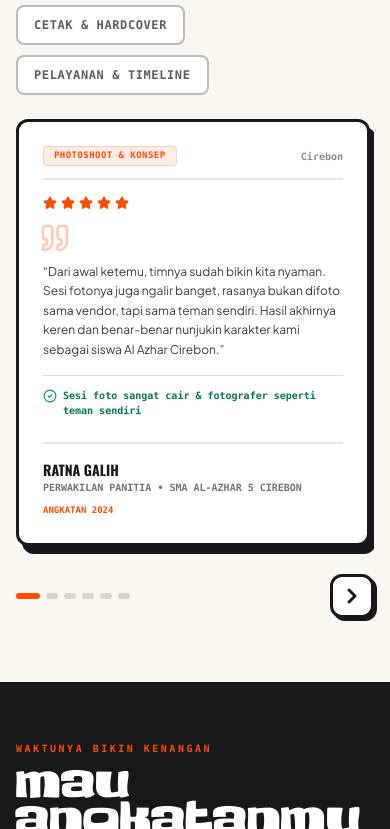
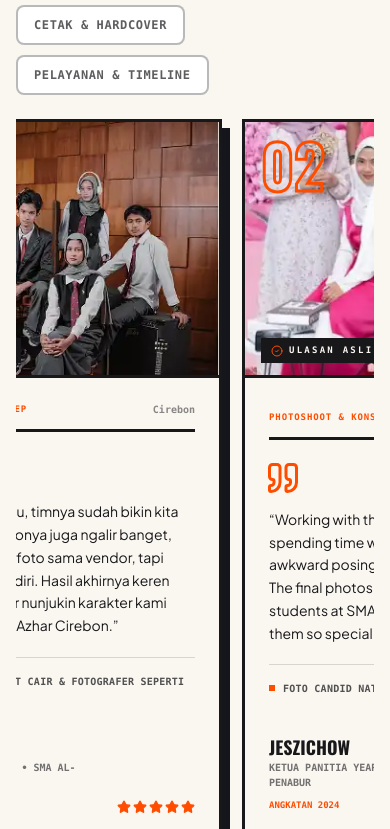
Before and after one commit to timbubadibako/fourjective, a Next.js app in the folder fourjective-fe-main/: page /testimoni in a window 390 px wide. Shown: the part 955-1784 px from the top of the page. Built offline with nearby package versions, Linux system fonts and the light colour scheme; no server answers; a web font is replaced by a local one.

Commit message:
feat: services zigzag editorials with per-pillar visuals, testimoni photo-poster cards + 5s autoplay

```diff
--- a/fourjective-fe-main/src/app/services/page.tsx
+++ b/fourjective-fe-main/src/app/services/page.tsx
@@ -88,61 +88,64 @@ function ServiceRow({
   num,
   title,
   kicker,
+  media,
   children,
-  highlight = false,
+  flip = false,
 }: {
   num: string;
   title: string;
   kicker: string;
+  media: { src: string; alt: string };
   children: React.ReactNode;
-  highlight?: boolean;
+  flip?: boolean;
 }) {
   return (
     <div data-service-row className="border-t-[3px] border-dark">
+      <div className="max-w-7xl mx-auto px-4 sm:px-8">
+        <div className="grid lg:grid-cols-12 gap-x-10 gap-y-10 py-12 sm:py-16 items-center">
+          {/* Ilustrasi layanan — zigzag: baris genap dibalik ke kanan */}
           <div
-        className={`max-w-7xl mx-auto px-4 sm:px-8 ${
-          highlight ? "bg-orange text-[#FAF6F0] -mx-4 sm:-mx-8 px-8 sm:px-16" : ""
-        }`}
+            data-row-fx
+            className={`lg:col-span-5 ${flip ? "lg:order-2" : ""}`}
           >
-        <div className="grid lg:grid-cols-12 gap-x-10 gap-y-6 py-12 sm:py-16">
-          {/* Nomor + Nama Pilar (kolom kiri) */}
-          <div className="lg:col-span-4 flex lg:block items-start gap-4">
-            {/* Nomor raksasa — ghost outline (High-Voltage signature) */}
+            <div className="relative border-3 border-dark bg-[#FAF6F0] shadow-[8px_9px_0_0_#FF4D00]">
+              <span className="absolute -top-4 -left-3 bg-dark text-[#FAF6F0] font-mono text-[9px] font-bold uppercase tracking-[0.3em] px-3 py-1.5">
+                <span className="text-orange">{num}</span>
+                <span className="mx-1.5 text-[#FAF6F0]/40">·</span>
+                FOURJECTIV
+              </span>
+              <img
+                src={media.src}
+                alt={media.alt}
+                loading="lazy"
+                decoding="async"
+                className="w-full h-auto"
+              />
+            </div>
+          </div>
+
+          {/* Konten editorial */}
+          <div className="lg:col-span-7">
+            <div data-row-fx className="flex items-start gap-4 lg:gap-6">
+              {/* Nomor raksasa — ghost outline oranye (High-Voltage signature) */}
               <span
                 aria-hidden
-              className={`font-headline font-black leading-[0.8] tracking-tighter select-none text-7xl sm:text-8xl lg:text-[7.5rem] ${
-                highlight
-                  ? "text-[#FAF6F0]/95"
-                  : "text-transparent"
-              }`}
-              style={
-                highlight
-                  ? undefined
-                  : { WebkitTextStroke: "3px #FF4D00", paintOrder: "stroke fill" }
-              }
+                className="font-headline font-black leading-[0.8] tracking-tighter select-none text-6xl sm:text-8xl text-transparent"
+                style={{ WebkitTextStroke: "3px #FF4D00", paintOrder: "stroke fill" }}
               >
                 {num}
               </span>
-            <div className="lg:mt-5">
-              <h2
-                className={`font-playtimes leading-[1.02] tracking-tight text-3xl sm:text-5xl ${
-                  highlight ? "text-[#FAF6F0]" : "text-dark"
-                }`}
-              >
+              <div>
+                <h2 className="font-playtimes leading-[1.02] tracking-tight text-3xl sm:text-5xl text-dark">
                   {title}
                 </h2>
-              <p
-                className={`font-mono text-[9px] sm:text-[10px] font-black uppercase tracking-[0.3em] mt-2 ${
-                  highlight ? "text-[#FAF6F0]/60" : "text-dark/35"
-                }`}
-              >
+                <p className="font-mono text-[9px] sm:text-[10px] font-black uppercase tracking-[0.3em] mt-2 text-dark/35">
                   {kicker}
                 </p>
               </div>
             </div>
-
-          {/* Konten mengalir (kolom kanan) */}
-          <div className={`lg:col-span-8 lg:border-l-[3px] lg:pl-10 ${highlight ? "border-[#FAF6F0]/25" : "border-dark/15"}`}>{children}</div>
+            <div data-row-fx className="mt-7 sm:mt-9">{children}</div>
+          </div>
         </div>
       </div>
     </div>
@@ -278,7 +281,7 @@ export default function ServicesPage() {
   }, []);
 
   return (
-    <div className="min-h-screen bg-paper text-dark flex flex-col selection:bg-orange selection:text-[#FAF6F0]">
+    <div className="min-h-screen bg-paper text-dark flex flex-col selection:bg-orange selection:text-[#FAF6F0] overflow-x-clip">
       <Header />
 
       {/* Grid paper texture */}
@@ -347,14 +350,25 @@ export default function ServicesPage() {
         </div>
 
         {/* ===== 01 VIDEO ===== */}
-        <ServiceRow num="01" title="Video Service" kicker="Film · Drone · BTS · Trend">
+        <ServiceRow
+          num="01"
+          title="Video Service"
+          kicker="Film · Drone · BTS · Trend"
+          media={{ src: "/images/services/service-type/video.svg", alt: "Ilustrasi produksi video Fourjective" }}
+        >
           <div data-row-fx>
             <EditorialList items={VIDEO_ITEMS} />
           </div>
         </ServiceRow>
 
         {/* ===== 02 PHOTO ===== */}
-        <ServiceRow num="02" title="Photo Service" kicker="Studio · Outdoor · Delivery">
+        <ServiceRow
+          num="02"
+          title="Photo Service"
+          kicker="Studio · Outdoor · Delivery"
+          media={{ src: "/images/services/service-type/photo.svg", alt: "Ilustrasi sesi foto Fourjective" }}
+          flip
+        >
           <div data-row-fx className="grid sm:grid-cols-2 gap-x-10 gap-y-8 items-start">
             <div>
               <SubLabel>Cakupan Sesi</SubLabel>
@@ -378,14 +392,25 @@ export default function ServicesPage() {
         </ServiceRow>
 
         {/* ===== 03 EDITING ===== */}
-        <ServiceRow num="03" title="Editing Service" kicker="Photo · Video">
+        <ServiceRow
+          num="03"
+          title="Editing Service"
+          kicker="Photo · Video"
+          media={{ src: "/images/services/service-type/editing.svg", alt: "Ilustrasi editing foto & video" }}
+        >
           <div data-row-fx>
             <EditorialList items={EDITING_ITEMS} />
           </div>
         </ServiceRow>
 
         {/* ===== 04 BOOK ===== */}
-        <ServiceRow num="04" title="Book Service" kicker="Cover · Layout · Spec">
+        <ServiceRow
+          num="04"
+          title="Book Service"
+          kicker="Cover · Layout · Spec"
+          media={{ src: "/images/services/service-type/book.svg", alt: "Ilustrasi buku tahunan hardcover" }}
+          flip
+        >
           <div data-row-fx>
             <SubLabel>Design Cover — 3 Tier</SubLabel>
             <EditorialList items={COVER_TIERS} cols={1} />
@@ -413,18 +438,28 @@ export default function ServicesPage() {
           </div>
         </ServiceRow>
 
-        {/* ===== 05 AR (highlight band oranye) ===== */}
-        <ServiceRow num="05" title="AR Reality" kicker="Cover · Packaging · Video" highlight>
+        <ServiceRow
+          num="05"
+          title="AR Reality"
+          kicker="Cover · Packaging · Video"
+          media={{ src: "/images/services/service-type/augmented.svg", alt: "Ilustrasi AR Reality di cover buku tahunan" }}
+        >
           <div data-row-fx>
-            <p className="text-sm sm:text-base text-[#FAF6F0]/95 leading-relaxed font-medium mb-5">
+            <p className="text-sm sm:text-base text-dark/85 leading-relaxed font-medium mb-5">
               Cover atau packaging bisa langsung memunculkan video, animasi, atau pesan khusus lewat kamera smartphone.
             </p>
-            <PointsList points={AR_POINTS} dark />
+            <PointsList points={AR_POINTS} />
           </div>
         </ServiceRow>
 
         {/* ===== 06 YEARBOOK DIGITAL ===== */}
-        <ServiceRow num="06" title="Yearbook Digital" kicker="Flipbook · Lifetime">
+        <ServiceRow
+          num="06"
+          title="Yearbook Digital"
+          kicker="Flipbook · Lifetime"
+          media={{ src: "/images/services/service-type/yearbook.svg", alt: "Ilustrasi yearbook digital flipbook" }}
+          flip
+        >
           <div data-row-fx>
             <p className="text-xs sm:text-[13px] text-dark/70 leading-relaxed font-medium mb-4 max-w-2xl">
               Buku tahunan kamu juga kita sediain versi digital (E-Book) yang bisa diakses kapan aja &amp; di mana aja. Gak perlu takut file hilang — arsip seumur hidup.
@@ -434,7 +469,12 @@ export default function ServicesPage() {
         </ServiceRow>
 
         {/* ===== 07 MERCH ===== */}
-        <ServiceRow num="07" title="Merchandise" kicker="Medali · Totebag · Photobooth · Baju">
+        <ServiceRow
+          num="07"
+          title="Merchandise"
+          kicker="Medali · Totebag · Photobooth · Baju"
+          media={{ src: "/images/services/service-type/merch.svg", alt: "Ilustrasi merchandise angkatan" }}
+        >
           <div data-row-fx>
             <EditorialList items={MERCH_ITEMS} />
           </div>
--- a/fourjective-fe-main/src/app/testimoni/page.tsx
+++ b/fourjective-fe-main/src/app/testimoni/page.tsx
@@ -123,12 +123,54 @@ const TESTIMONIALS: TestimonialItem[] = [
   },
 ];
 
+/* Visual real per testimoni — potret konsep yearbook & cover buku hasil produksi sudah dikirim di /galeri */
+const TSTI_PHOTOS: Record<string, string> = {
+  "al-azhar": "/images/gallery/yearbook-result/new/result/result-1-optimized.png",
+  penabur: "/images/gallery/yearbook-result/barbie-optimized.png",
+  tarnus: "/images/gallery/yearbook-result/new/result/result-2-optimized.png",
+  sman1: "/images/gallery/yearbook-result/black-optimized.png",
+  labschool: "/images/gallery/yearbook-result/new/result/result-3-optimized.png",
+  petra: "/images/gallery/yearbook-result/downtown-optimized.png",
+};
+
+/* Index baris untuk nomor raksasa tiap kartu */
+const TSTI_INDEX: Record<string, string> = {
+  "al-azhar": "01",
+  penabur: "02",
+  tarnus: "03",
+  sman1: "04",
+  labschool: "05",
+  petra: "06",
+};
+
 export default function TestimoniPage() {
   const [filter, setFilter] = useState<"all" | "photoshoot" | "cetak" | "pelayanan">("all");
   const trackRef = useRef<HTMLDivElement>(null);
   const [activeIdx, setActiveIdx] = useState(0);
+  const [hovering, setHovering] = useState(false);
+  const activeIdxRef = useRef(0);
 
   const filtered = filter === "all" ? TESTIMONIALS : TESTIMONIALS.filter((t) => t.category === filter);
+  const filterCount = filtered.length;
+
+  /* Simpan index aktif terakhir untuk interval autoplay */
+  useEffect(() => {
+    activeIdxRef.current = activeIdx;
+  }, [activeIdx]);
+
+  /* AUTO-SLIDE: maju tiap 5 detik + wrap ke awal; pause saat user hover kartu */
+  useEffect(() => {
+    if (hovering) return;
+    const timer = setInterval(() => {
+      const next = (activeIdxRef.current + 1) % Math.max(filterCount, 1);
+      const track = trackRef.current;
+      const child = track?.children[next] as HTMLElement | undefined;
+      if (track && child) {
+        track.scrollTo({ left: child.offsetLeft, behavior: "smooth" });
+      }
+    }, 5000);
+    return () => clearInterval(timer);
+  }, [hovering, filterCount, filter]);
 
   /* Geser track ke index kartu tertentu */
   const scrollToIdx = (i: number) => {
@@ -340,17 +382,47 @@ export default function TestimoniPage() {
             id="tsti-track"
             ref={trackRef}
             onScroll={onTrackScroll}
+            onMouseEnter={() => setHovering(true)}
+            onMouseLeave={() => setHovering(false)}
+            onTouchStart={() => setHovering(true)}
+            onTouchEnd={() => setHovering(false)}
             className="relative flex gap-5 overflow-x-auto snap-x snap-mandatory pb-3 [scrollbar-width:none] [-ms-overflow-style:none] [&::-webkit-scrollbar]:hidden"
           >
             {filtered.map((t) => (
               <article
                 key={t.id}
                 data-tsti-card
-                className="w-[calc(100vw-2.25rem)] sm:w-[440px] lg:w-[460px] shrink-0 snap-start bg-white border-3 border-dark rounded-xl p-6 sm:p-7 flex flex-col justify-between shadow-[6px_8px_0px_#14161C] transition-all"
+                className="group w-[calc(100vw-3rem)] sm:w-[880px] lg:w-[920px] shrink-0 snap-start bg-[#FAF6F0] border-3 border-dark shadow-[8px_9px_0px_#14161C] overflow-hidden grid sm:grid-cols-12"
               >
+                {/* ===== PANEL FOTO — potret konsep yearbook / cover hasil produksi ===== */}
+                <div className="relative sm:col-span-5 lg:col-span-5 h-64 sm:h-auto overflow-hidden border-b-3 sm:border-b-0 sm:border-r-3 border-dark">
+                  <img
+                    src={t.id ? TSTI_PHOTOS[t.id] : ""}
+                    alt={`Potret angkatan ${t.school}`}
+                    loading="lazy"
+                    decoding="async"
+                    className="absolute inset-0 w-full h-full object-cover transition-transform duration-700 group-hover:scale-[1.04]"
+                  />
+                  {/* Nomor raksasa ghost outline di atas foto */}
+                  <span
+                    aria-hidden
+                    className="absolute top-3 left-4 font-headline font-black text-6xl sm:text-7xl leading-none text-transparent select-none pointer-events-none"
+                    style={{ WebkitTextStroke: "3px #FF4D00", paintOrder: "stroke fill" }}
+                  >
+                    {t.id ? TSTI_INDEX[t.id] : ""}
+                  </span>
+                  {/* Chip verified bawah kiri */}
+                  <span className="absolute bottom-3 left-4 flex items-center gap-1.5 bg-dark text-[#FAF6F0] font-mono text-[9px] font-black uppercase tracking-[0.25em] px-2.5 py-1.5">
+                    <CheckCircle2 className="w-3 h-3 text-orange" />
+                    Ulasan Asli
+                  </span>
+                </div>
+
+                {/* ===== KONTEN ===== */}
+                <div className="sm:col-span-7 lg:col-span-7 p-6 sm:p-8 flex flex-col justify-between gap-5">
                   <div>
-                  <div className="flex items-center justify-between gap-2 border-b-2 border-dark/10 pb-3 mb-4">
-                    <span className="font-mono text-[9px] font-black uppercase tracking-wider text-orange bg-orange/10 px-2.5 py-0.5 rounded border border-orange/20">
+                    <div className="flex items-center justify-between gap-2 pb-3 border-b-3 border-dark">
+                      <span className="font-mono text-[9px] font-black uppercase tracking-widest text-orange">
                         {t.categoryLabel}
                       </span>
                       <span className="font-mono text-[10px] font-bold text-dark/50">
@@ -358,34 +430,39 @@ export default function TestimoniPage() {
                       </span>
                     </div>
 
-                  <div className="flex items-center gap-1 mb-3">
+                    <div className="mt-5">
+                      <Quote className="w-9 h-9 text-orange -ml-1 mb-3" />
+                      <p className="font-sans text-sm sm:text-base text-dark leading-relaxed font-medium">
+                        &ldquo;{t.quote}&rdquo;
+                      </p>
+                    </div>
+
+                    <div className="mt-5 pt-4 border-t border-dark/15 flex items-start gap-2 text-dark/75 font-mono text-[10px] sm:text-[11px] font-bold">
+                      <span className="mt-px w-1.5 h-1.5 bg-orange shrink-0 translate-y-[3px]" aria-hidden />
+                      <span className="uppercase tracking-wide">{t.highlight}</span>
+                    </div>
+                  </div>
+
+                  <div className="flex items-end justify-between gap-3 pt-3">
+                    <div>
+                      <div className="font-headline font-black text-lg sm:text-xl uppercase text-dark leading-tight">
+                        {t.name}
+                      </div>
+                      <p className="font-mono text-[10px] font-bold text-dark/60 uppercase mt-0.5">
+                        {t.role} • {t.school}
+                      </p>
+                      <span className="inline-block font-mono text-[9px] font-black text-orange mt-1">
+                        {t.year}
+                      </span>
+                    </div>
+                    <div className="shrink-0 text-right">
+                      <div className="flex items-center gap-0.5 justify-end">
                         {[...Array(t.rating)].map((_, s) => (
                           <Star key={s} className="w-3.5 h-3.5 fill-orange text-orange" />
                         ))}
                       </div>
-
-                  <Quote className="w-8 h-8 text-orange/30 mb-2 -ml-1" />
-
-                  <p className="font-sans text-xs sm:text-sm text-dark/85 leading-relaxed font-medium">
-                    &ldquo;{t.quote}&rdquo;
-                  </p>
-
-                  <div className="mt-4 pt-3 border-t border-dark/15 flex items-start gap-1.5 text-emerald-700 font-mono text-[10px] font-bold">
-                    <CheckCircle2 className="w-3.5 h-3.5 text-emerald-600 shrink-0 mt-px" />
-                    <span>{t.highlight}</span>
                     </div>
                   </div>
-
-                <div className="mt-6 pt-4 border-t-2 border-dark/10">
-                  <h3 className="font-headline font-black text-sm uppercase text-dark">
-                    {t.name}
-                  </h3>
-                  <p className="font-mono text-[10px] font-bold text-dark/60 uppercase">
-                    {t.role} • {t.school}
-                  </p>
-                  <span className="inline-block font-mono text-[9px] font-black text-orange mt-0.5">
-                    {t.year}
-                  </span>
                 </div>
               </article>
             ))}
```
Lines whose indentation alone changed are shown as unchanged.
